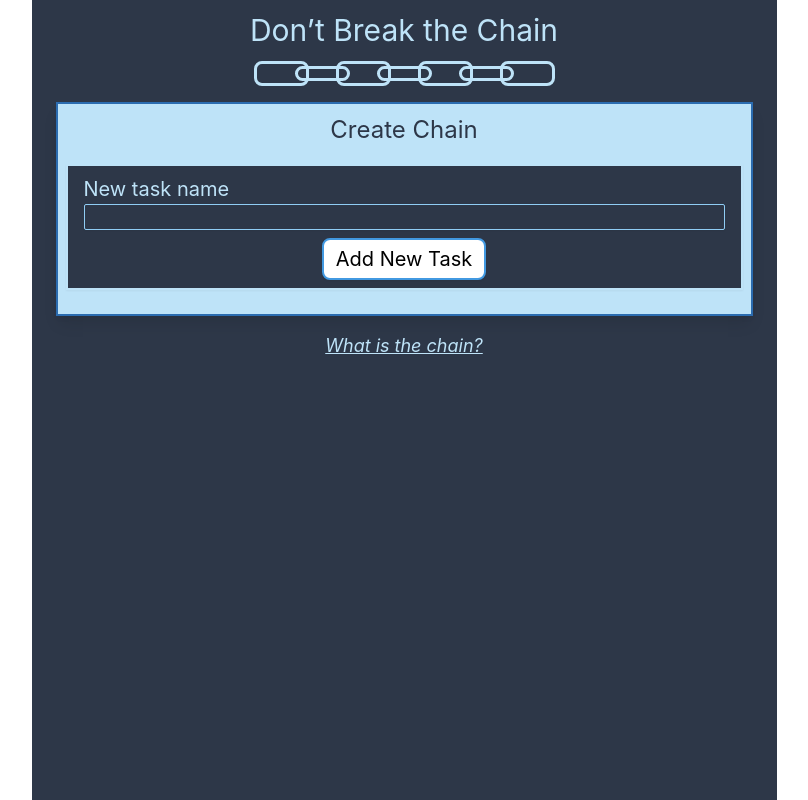
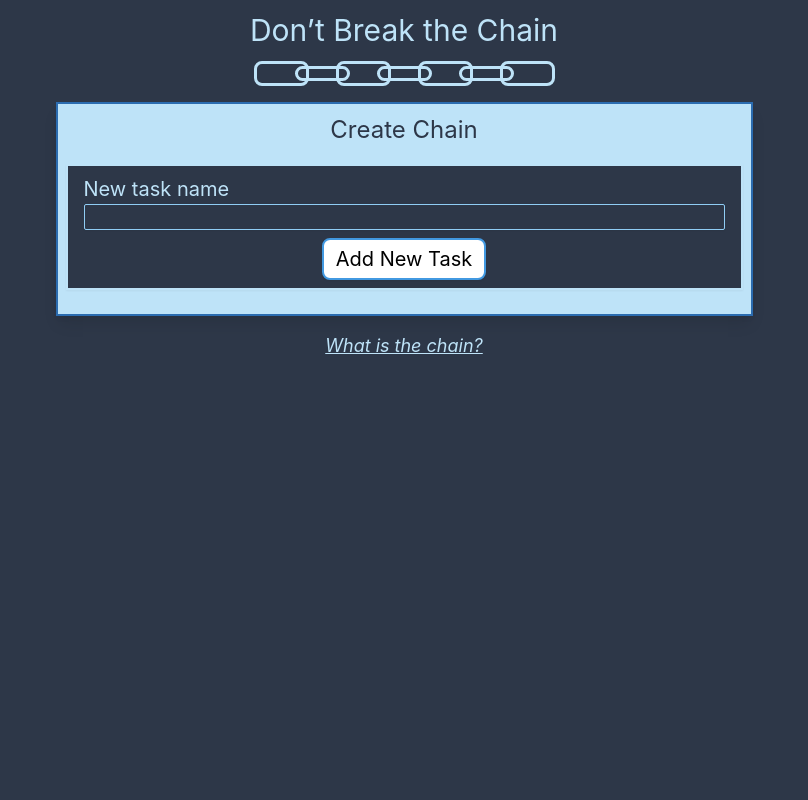
Before and after one commit to ikeshark/the-chain, a Svelte app: page / in a window 1280 px wide. Shown: the whole page, without its empty margins (236-1044 px from the left). Built offline with nearby package versions, Linux system fonts and the light colour scheme.

Commit message:
bg color full width

```diff
--- a/src/App.svelte
+++ b/src/App.svelte
@@ -38,8 +38,8 @@
 </script>
 
 <Tailwindcss />
-
-<div class="mainWrapper p-2 h-screen mx-auto md:flex relative overflow-hidden {$theme.bg}">
+<div class="{$theme.bg}">
+	<div class="mainWrapper p-2 h-screen mx-auto md:flex relative overflow-hidden ">
 		{#if !$isFirstTime}
 			<Nav
 				isMobile={false}
@@ -94,7 +94,7 @@
 			{/if}
 		</div> <!--end class grid -->
 	</div> <!--end class mainWrapper -->
-
+</div>
 {#if !$isFirstTime}
 	<button
 		on:click={openNav}
```
Lines whose indentation alone changed are shown as unchanged.
